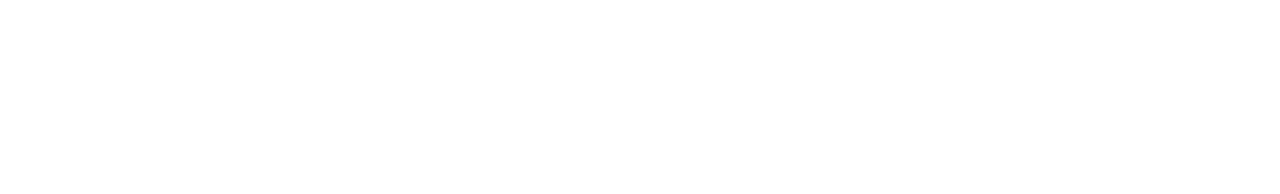
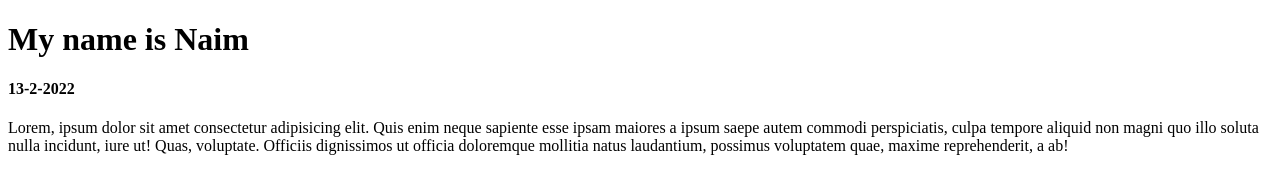
Before and after one commit to naimweb86/naimweb86, a plain HTML site: page naimweb86.html in a window 1280 px wide. Drawn offline with Linux system fonts and the light colour scheme.

Commit message:
new code

```diff
--- a/naimweb86.html
+++ b/naimweb86.html
@@ -7,6 +7,8 @@
     <title>GIT HUB REPO</title>
 </head>
 <body>
-
+    <h1>My name is Naim   </h1>
+    <h4>13-2-2022</h4>
+    <P>Lorem, ipsum dolor sit amet consectetur adipisicing elit. Quis enim neque sapiente esse ipsam maiores a ipsum saepe autem commodi perspiciatis, culpa tempore aliquid non magni quo illo soluta nulla incidunt, iure ut! Quas, voluptate. Officiis dignissimos ut officia doloremque mollitia natus laudantium, possimus voluptatem quae, maxime reprehenderit, a ab!</P>
 </body>
 </html>
```
